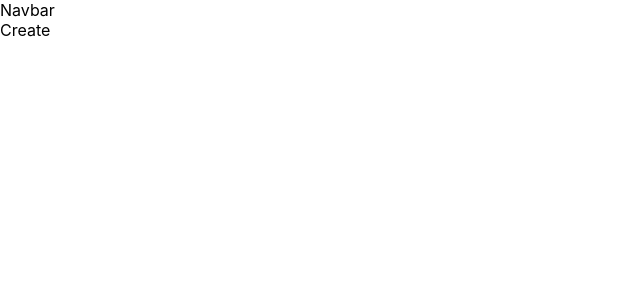
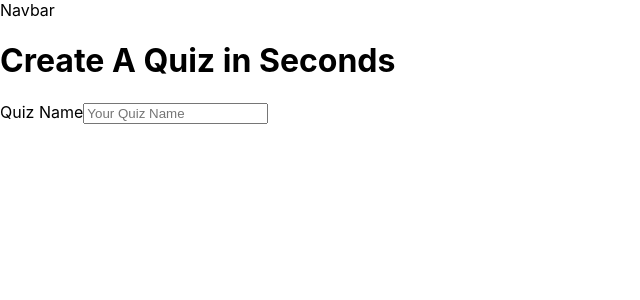
Before and after one commit to Chadkaplan/quiz-app, a React (Create React App) app: page /create in a window 1280 px wide. Shown: the top 300 px of the page, without its empty margins (0-640 px from the left). Built offline with nearby package versions, Linux system fonts and the light colour scheme.

Commit message:
Added simple input form to create component.

```diff
--- a/src/components/Create.jsx
+++ b/src/components/Create.jsx
@@ -2,7 +2,14 @@ import React from 'react'
 
 const Create = () => {
   return (
-    <div>Create</div>
+    <div>
+      <h1>Create A Quiz in Seconds</h1>
+      <form>
+        <label>Quiz Name
+          <input type="text" name="name" placeholder='Your Quiz Name'></input>
+        </label>
+      </form>
+    </div>
   )
 }
 
```
